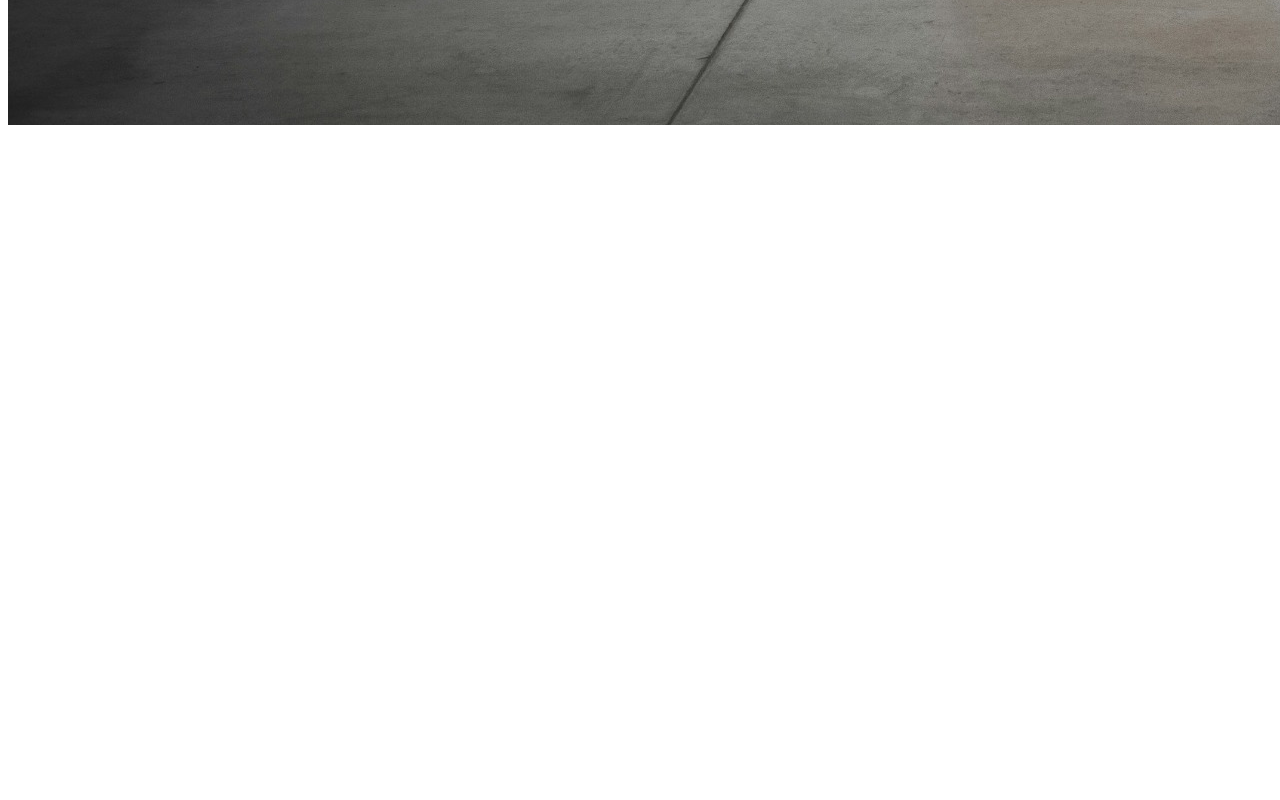
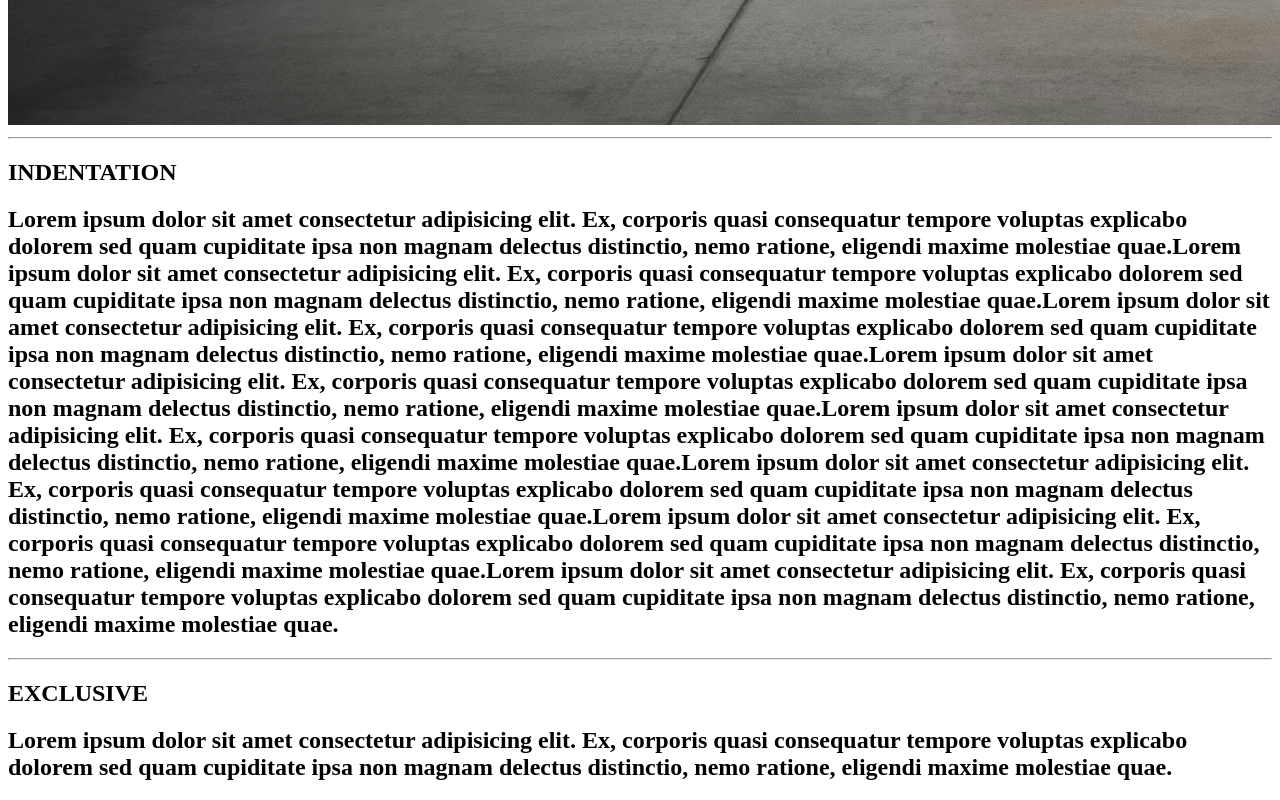
Before and after one commit to Songehyun/Pagemakereact, a React app: page / in a window 1280 px wide. Shown: the part 1571-2371 px from the top of the page. Before the commit the page ends 1708 px from the top, so only its background shows below. Built offline with nearby package versions, Linux system fonts and the light colour scheme; the HTML template or start-up script is replaced by a standard one.

Commit message:
4번 card2 부분 combine 제작

```diff
--- a/src/app.tsx
+++ b/src/app.tsx
@@ -1,6 +1,7 @@
 import react from "react";
 import Imgmake from "./tagmaker/imgmaker";
-import Divmaker from "./tagmaker/divmaker";
+import Combine from "./tagmaker/combinecard";
+import Combine2 from "./tagmaker/combinecard2";
 
 const App: React.FC = () => {
   return (
@@ -10,6 +11,8 @@ const App: React.FC = () => {
         alts={"메인이미지야"}
         classname={"test"}
       />
+      <Combine />
+      <Combine2 />
     </div>
   );
 };
--- /dev/null
+++ b/src/tagmaker/combinecard2.tsx
@@ -0,0 +1,24 @@
+import react from "react";
+import Divmaker from "./divmaker";
+import Hrmaker from "./hrmaker";
+import H2maker from "./h2maker";
+import Pmaker from "./pmaker";
+
+const Combine2: React.FC = () => {
+  return (
+    <Divmaker classname={"card2"}>
+      <Divmaker classname={"card-container2"}>
+        <Hrmaker classname={"card-line2"} />
+        <H2maker classname={"card-title2"}>EXCLUSIVE</H2maker>
+        <Pmaker classname={"card-text2"}>
+          Lorem ipsum dolor sit amet consectetur adipisicing elit. Ex, corporis
+          quasi consequatur tempore voluptas explicabo dolorem sed quam
+          cupiditate ipsa non magnam delectus distinctio, nemo ratione, eligendi
+          maxime molestiae quae.
+        </Pmaker>
+      </Divmaker>
+    </Divmaker>
+  );
+};
+
+export default Combine2;
```
Also changed, not shown: 1 other file (tests, documents, lock files or other folders).
